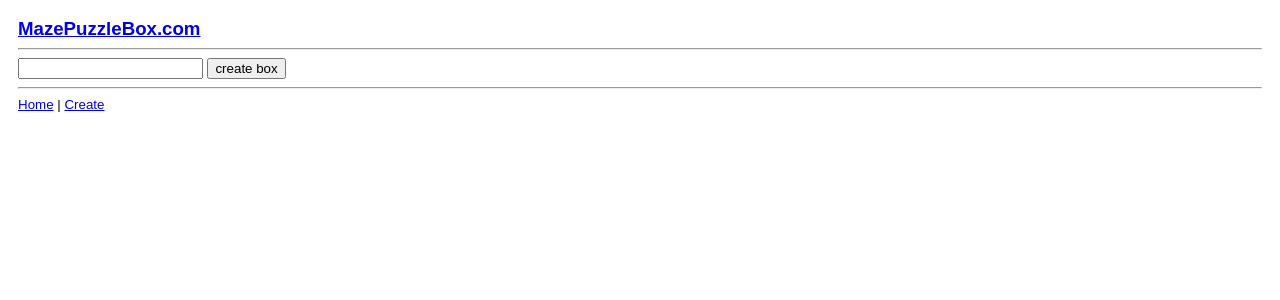
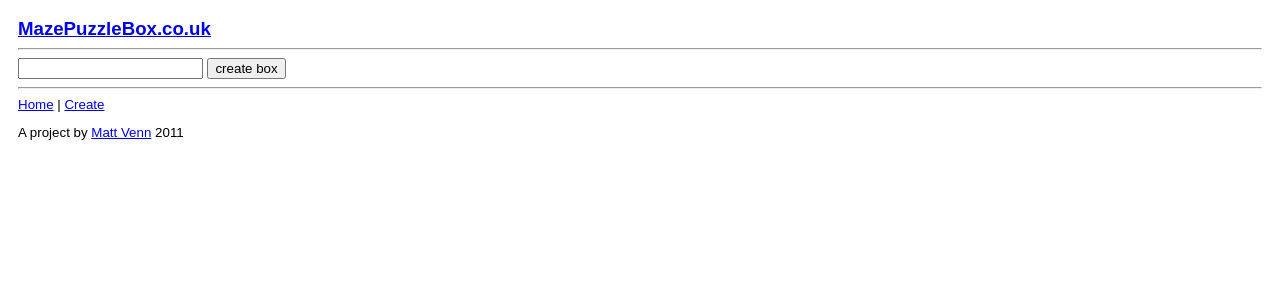
Before and after one commit to mattvenn/mazepuzzlebox, a Django app: page /create in a window 1280 px wide. Shown: the top 300 px of the page. Run offline with Django 3.2, Linux system fonts and the light colour scheme; parts of the project's set-up code (start-up, migrations or seed data) failed here and were passed over.

Commit message:
template changes

```diff
--- a/templates/base.html
+++ b/templates/base.html
@@ -6,7 +6,7 @@
 </head>
 <body>
     <div id="header">
-    <a href="/">MazePuzzleBox.com</a>
+    <a href="/">MazePuzzleBox.co.uk</a>
     </div>
     <hr>
         {% if error_message %}
@@ -19,6 +19,7 @@
     <div id="footer">
         {% block footer %}
             <a href="/">Home</a> | <a href="/create">Create</a>
+            <p>A project by <a href="http://mattvenn.net">Matt Venn</a> 2011</p>
         {% endblock %}
     </div>
 </body>
```
